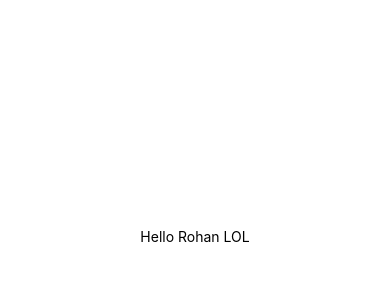
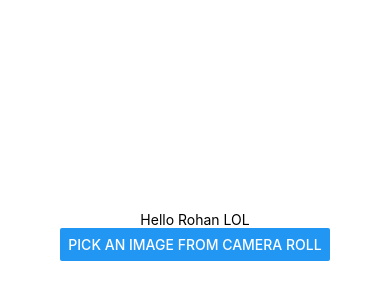
Before and after one commit to mdrewry/SnapChef, a React Native app: screen / in a window 390 px wide. Shown: the part 186-486 px from the top of the page. Built offline with nearby package versions, Linux system fonts and the light colour scheme.

Commit message:
Added button to upload pictures

```diff
--- a/App.js
+++ b/App.js
@@ -1,19 +1,72 @@
 import React from 'react';
 import { StyleSheet, Text, View } from 'react-native';
+import { Button, Image } from 'react-native';
+import * as ImagePicker from 'expo-image-picker';
+import Constants from 'expo-constants';
+import * as Permissions from 'expo-permissions';
 
-export default function App() {
+// export default function App() {
+//   return (
+//     <View style={styles.container}>
+//       <Text>Hello Rohan LOL</Text>
+//     </View>
+//   );
+// }
+
+// const styles = StyleSheet.create({
+//   container: {
+//     flex: 1,
+//     backgroundColor: '#fff',
+//     alignItems: 'center',
+//     justifyContent: 'center',
+//   },
+// });
+
+export default class ImagePickerExample extends React.Component {
+  state = {
+    image: null,
+  };
+
+  render() {
+    let { image } = this.state;
+
     return (
-    <View style={styles.container}>
+      <View style={{ flex: 1, alignItems: 'center', justifyContent: 'center' }}>
         <Text>Hello Rohan LOL</Text>
+        <Button title="Pick an image from camera roll" onPress={this._pickImage} />
+        {image && <Image source={{ uri: image }} style={{ width: 200, height: 200 }} />}
       </View>
     );
   }
 
-const styles = StyleSheet.create({
-  container: {
-    flex: 1,
-    backgroundColor: '#fff',
-    alignItems: 'center',
-    justifyContent: 'center',
-  },
+  componentDidMount() {
+    this.getPermissionAsync();
+  }
+
+  getPermissionAsync = async () => {
+    if (Constants.platform.ios) {
+      const { status } = await Permissions.askAsync(Permissions.CAMERA_ROLL);
+      if (status !== 'granted') {
+        alert('Sorry, we need camera roll permissions to make this work!');
+      }
+    }
+  };
+
+  _pickImage = async () => {
+    try {
+      let result = await ImagePicker.launchImageLibraryAsync({
+        mediaTypes: ImagePicker.MediaTypeOptions.All,
+        allowsEditing: true,
+        aspect: [4, 3],
+        quality: 1,
       });
+      if (!result.cancelled) {
+        this.setState({ image: result.uri });
+      }
+
+      console.log(result);
+    } catch (E) {
+      console.log(E);
+    }
+  };
+}
```
Lines whose indentation alone changed are shown as unchanged.
